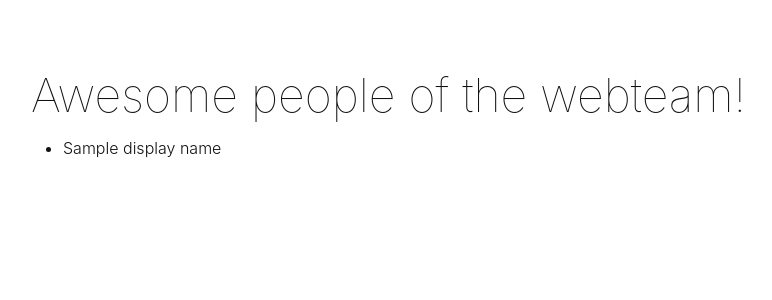
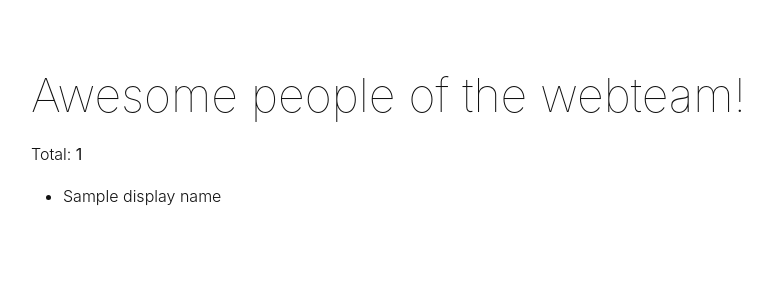
Before and after one commit to webteam-space/random.webteam.space, a Flask app: template templates/webteam/index.html in a window 1280 px wide. Shown: the top 300 px of the page, without its empty margins (57-829 px from the left). Run offline with Flask 2, Linux system fonts and the light colour scheme; the template is opened without the code that fills it: most values are stand-ins (such as "Sample title", 1, 10 or a date in 2020); parts of the project's set-up code (start-up, migrations or seed data) failed here and were passed over; some web fonts are replaced.

Commit message:
Add total count

```diff
--- a/templates/webteam/index.html
+++ b/templates/webteam/index.html
@@ -4,10 +4,11 @@
 {% block description %}{% endblock %}
 
 {% block content %}
-<section class="p-strip--image p-hero--home">
+<section class="p-strip">
   <div class="row">
     <div class="col-12">
       <h1>Awesome people of the webteam!</h1>
+      <p>Total: <strong>{{ display_names|length }}</strong></p>
       <ul>
         {% for name in display_names %}
           <li>{{ name }}</li>
```
